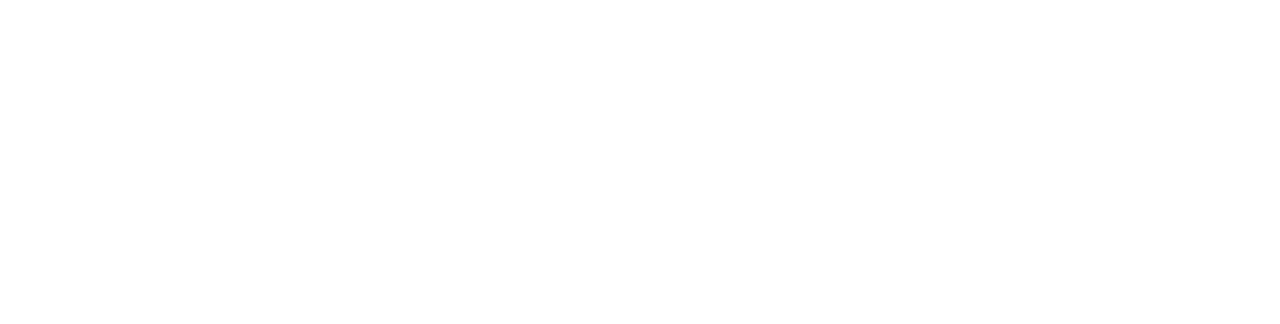
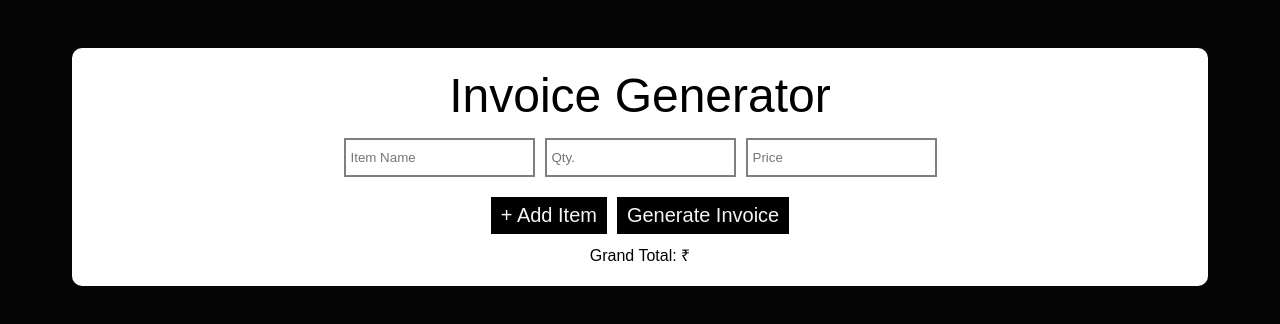
Before and after one commit to Avyukt27/tfw-invoice-generator, a plain HTML site: page index.html in a window 1280 px wide. Drawn offline with Linux system fonts and the light colour scheme.

Commit message:
Added some basic structure

```diff
--- a/index.html
+++ b/index.html
@@ -7,6 +7,20 @@
     <title>Invoice Generator</title>
   </head>
   <body>
+    <div class="main">
+      <div class="heading">Invoice Generator</div>
+      <form id="invoice-form">
+        <input type="text" placeholder="Item Name" required />
+        <input type="number" min="0" step="1" placeholder="Qty." required />
+        <input type="number" min="0" step="1" placeholder="Price" required />
+        <div class="break"></div>
+        <button type="button">+ Add Item</button>
+        <button type="submit">Generate Invoice</button>
+      </form>
+      <div class="total">Grand Total: ₹</div>
+      <div class="invoice"></div>
+    </div>
+
     <script src="script.js"></script>
   </body>
 </html>
--- a/style.css
+++ b/style.css
@@ -0,0 +1,47 @@
+body {
+  background-color: #050505;
+  text-align: center;
+  font-family: sans-serif;
+  padding: 5vh 5vw 0px 5vw;
+}
+
+.main {
+  background-color: white;
+  color: black;
+  padding: 20px;
+  border-radius: 10px;
+}
+
+.heading {
+  font-size: 3rem;
+  margin-bottom: 10px;
+}
+
+#invoice-form {
+  display: flex;
+  flex-wrap: wrap;
+  justify-content: center;
+  align-items: center;
+  gap: 10px;
+  padding: 5px;
+  margin: 5px;
+}
+
+.break {
+  flex-basis: 100%;
+  height: 0;
+}
+
+#invoice-form > button {
+  background-color: black;
+  color: #f5f5f5;
+  font-size: 1.25rem;
+  padding: 7px 10px;
+  border: none;
+}
+
+#invoice-form > input {
+  padding: 10px 5px;
+  border: 2px #00000080 solid;
+  border-radius: 0px;
+}
```
Also changed, not shown: 1 other file.
